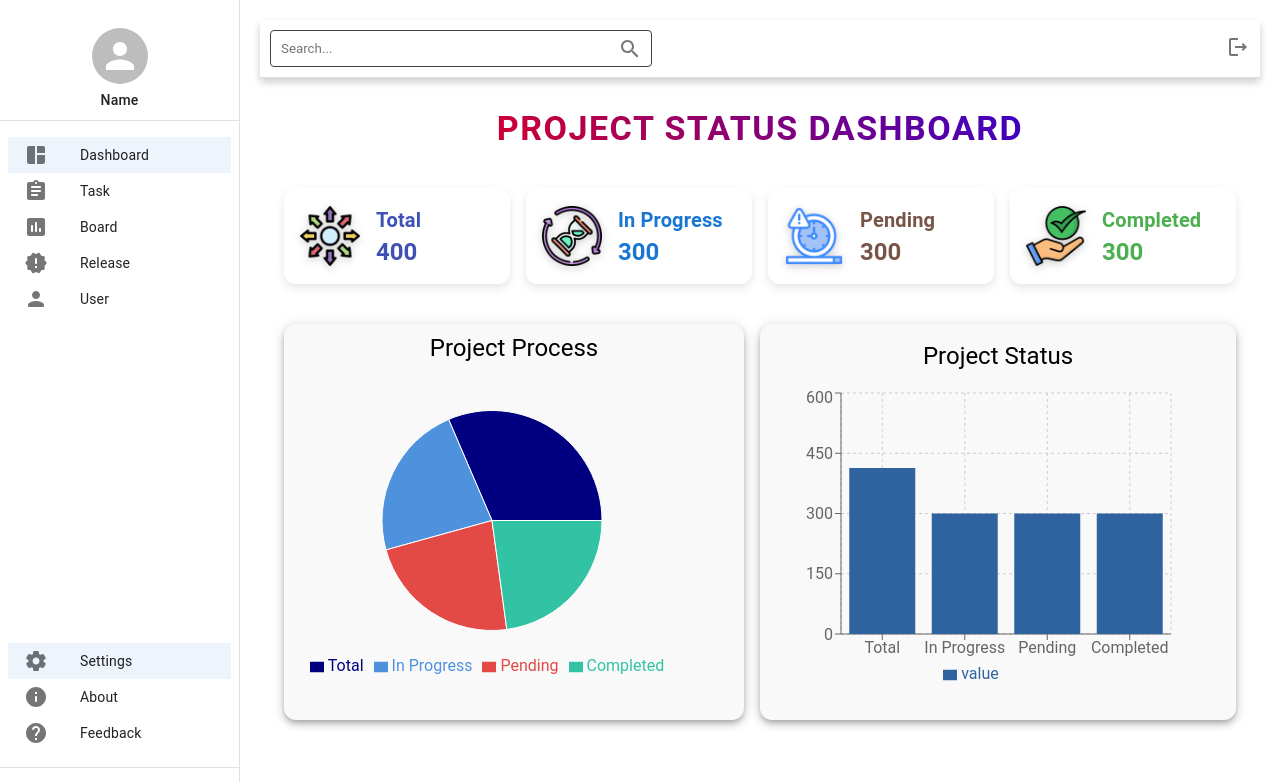
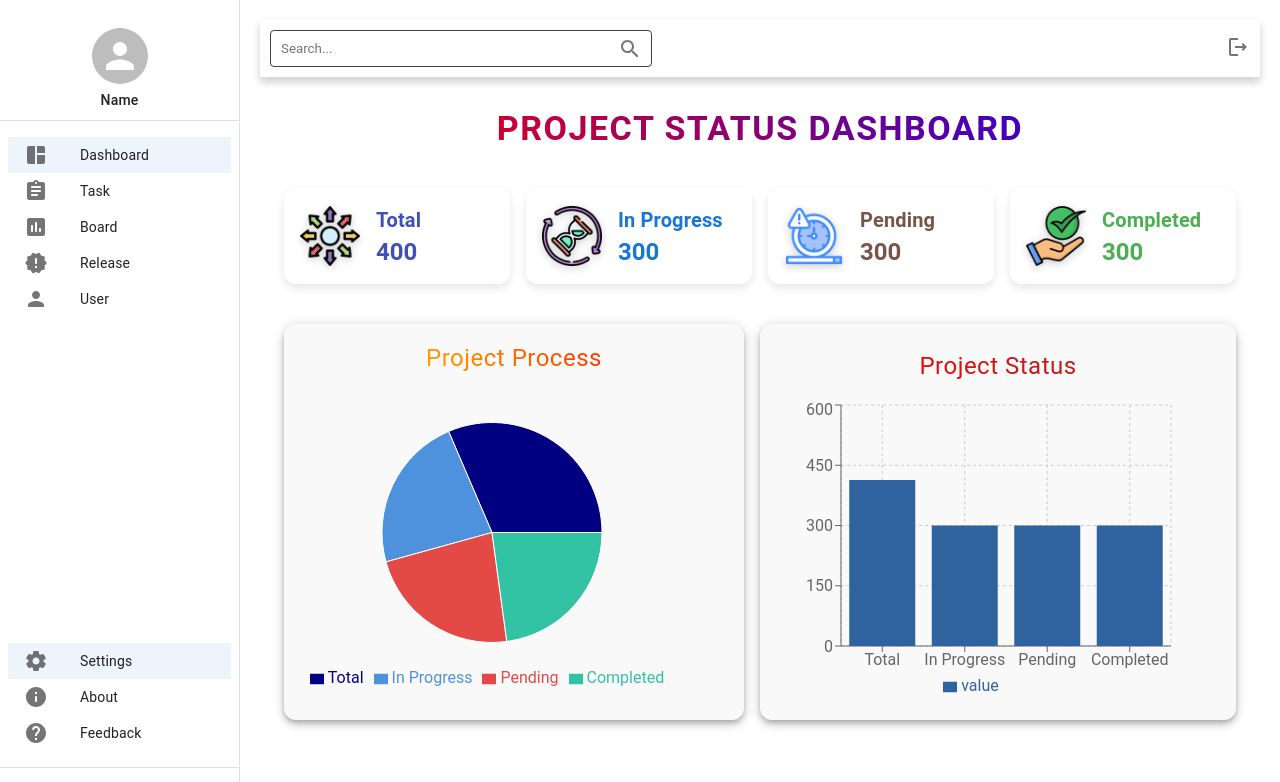
Before and after one commit to prabakaran03061998/march_24_project_management, a React (Create React App) app in the folder todolist/: page / in a window 1280 px wide. Shown: the top 782 px of the page. Built offline with nearby package versions, Linux system fonts and the light colour scheme; the HTML template or start-up script is replaced by a standard one.

Commit message:
color corrections

```diff
--- a/todolist/src/pages/dashboard-page.js
+++ b/todolist/src/pages/dashboard-page.js
@@ -91,7 +91,24 @@ function Dashboard() {
 
       <Box sx={{ display: 'flex', justifyContent: 'space-between', marginTop: 5  }}>
         <Box sx={{ textAlign: 'center', flex: 1, marginRight: 0, boxShadow: 5, borderRadius: 3, bgcolor: '#f9f9f9', p: 1,height:'380px', }}>
-          <Typography variant="h5" sx={{ marginBottom: 2 }}>Project Process</Typography>
+        <Typography
+        variant="h5"
+        gutterBottom
+        align="center"
+        color="primary"
+        fontFamily="inherit"
+        sx={{
+
+
+          letterSpacing: 0.5,
+          background: 'linear-gradient(70deg, gold 10%, red 90%)',
+          WebkitBackgroundClip: 'text',
+          WebkitTextFillColor: 'transparent',
+          padding: '10px 0',
+        }}
+      >
+        Project Process
+      </Typography>
           <PieChart width={400} height={300}>
             <Pie data={data} cx="50%" cy="50%" labelLine={false} outerRadius={110} fill="#8884d8" dataKey="value">
               {data.map((entry, index) => (
@@ -104,7 +121,24 @@ function Dashboard() {
         </Box>
 
         <Box sx={{ textAlign: 'center', flex: 1, marginLeft: 2, boxShadow: 5, borderRadius: 3, bgcolor: '#f9f9f9', p: 2 }}>
-          <Typography variant="h5" sx={{ marginBottom: 2 }}> Project Status </Typography>
+        <Typography
+        variant="h5"
+        gutterBottom
+        align="center"
+        color="primary"
+        fontFamily="inherit"
+        sx={{
+
+
+          letterSpacing: 0.5,
+          background: 'linear-gradient(70deg, red  10%, brown 90%)',
+          WebkitBackgroundClip: 'text',
+          WebkitTextFillColor: 'transparent',
+          padding: '10px 0',
+        }}
+      >
+        Project Status
+      </Typography>
           <BarChart width={400} height={300} data={data}>
             <CartesianGrid strokeDasharray="3 3" />
             <XAxis dataKey="name" />
```
